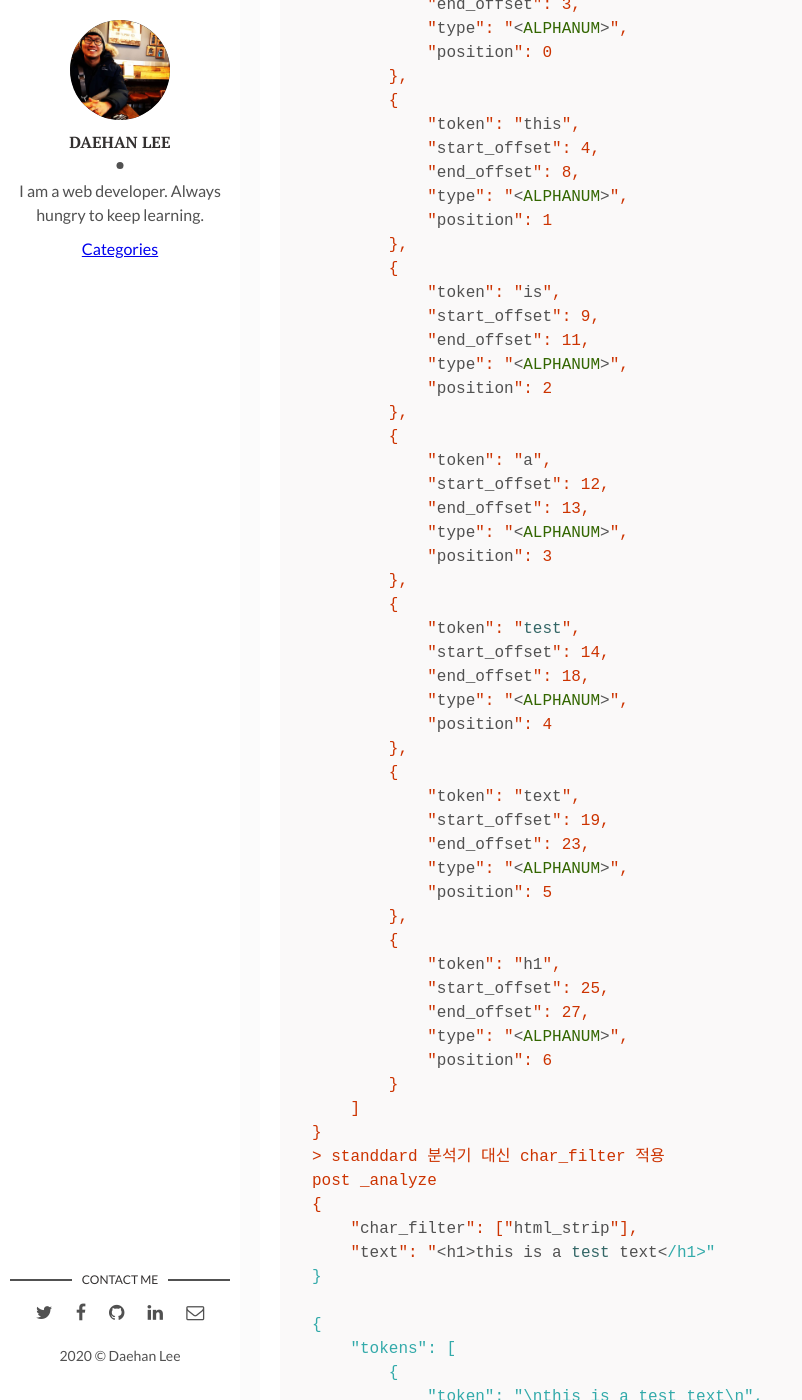
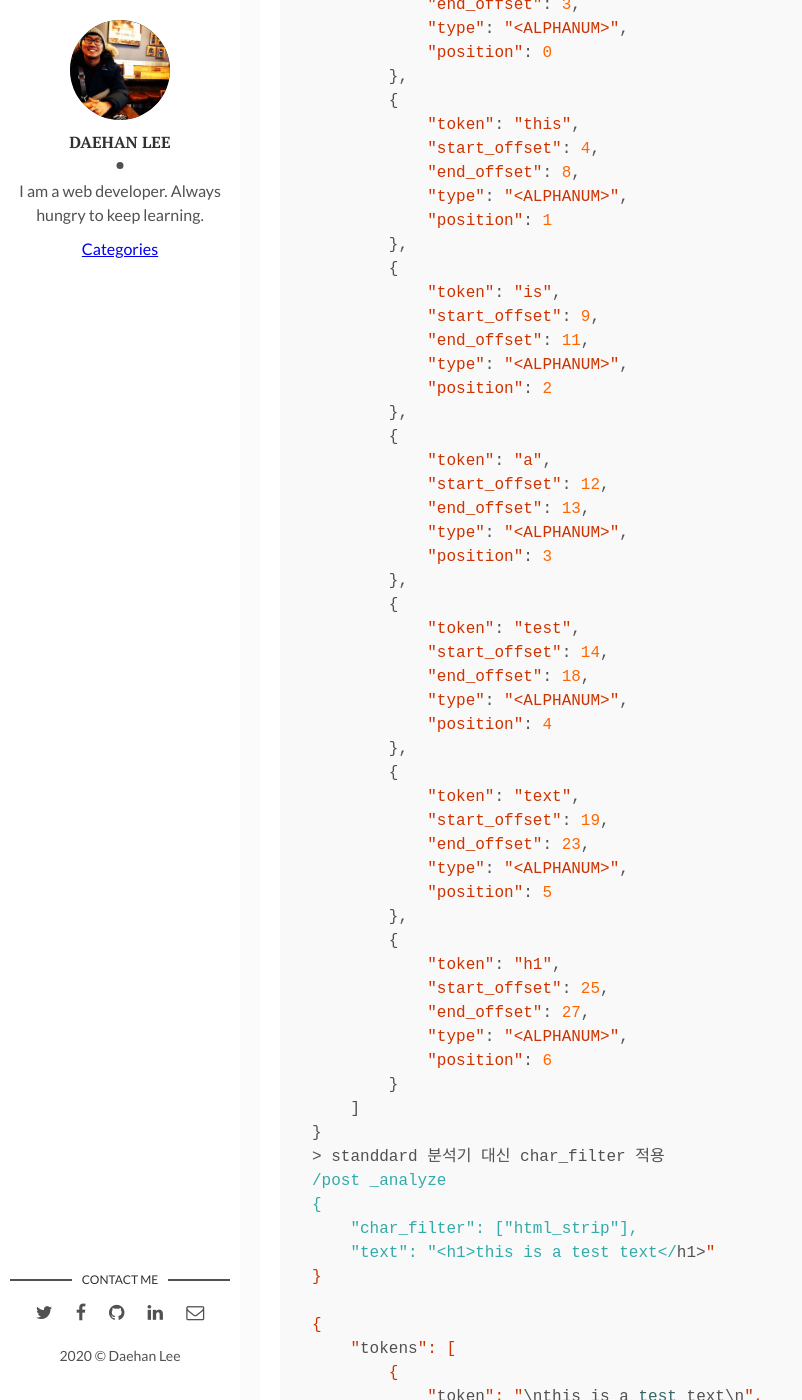
Before and after one commit to Foxlee1015/blog, a Jekyll site: the page built from _posts/2020-05-30-elasticsearch-analyzer.markdown, in a window 1280 px wide and 1400 px high, scrolled down 2734 px. Shown: the whole window, without its empty margins (0-802 px from the left). Built offline with Jekyll 4.4.1, drawn with Linux system fonts in a browser that asks for light colours; comment, search, counter and statistics services are not loaded; some of the changed text lies outside the part shown.

```diff
--- a/_posts/2020-05-30-elasticsearch-analyzer.markdown
+++ b/_posts/2020-05-30-elasticsearch-analyzer.markdown
@@ -89,7 +89,7 @@ PUT /english_example
 
 {% highlight ruby %}
 > standard 분석기로 html 태그 분석 결과 확인(토큰화 안함)
-post /_analyze
+/post /_analyze
 {
     "analyzer" : "standard",
     "text": "<h1>this is a test text</h1>"
@@ -149,7 +149,7 @@ post /_analyze
     ]
 }
 > standdard 분석기 대신 char_filter 적용
-post _analyze
+/post _analyze
 {
     "char_filter": ["html_strip"],
     "text": "<h1>this is a test text</h1>"
```
